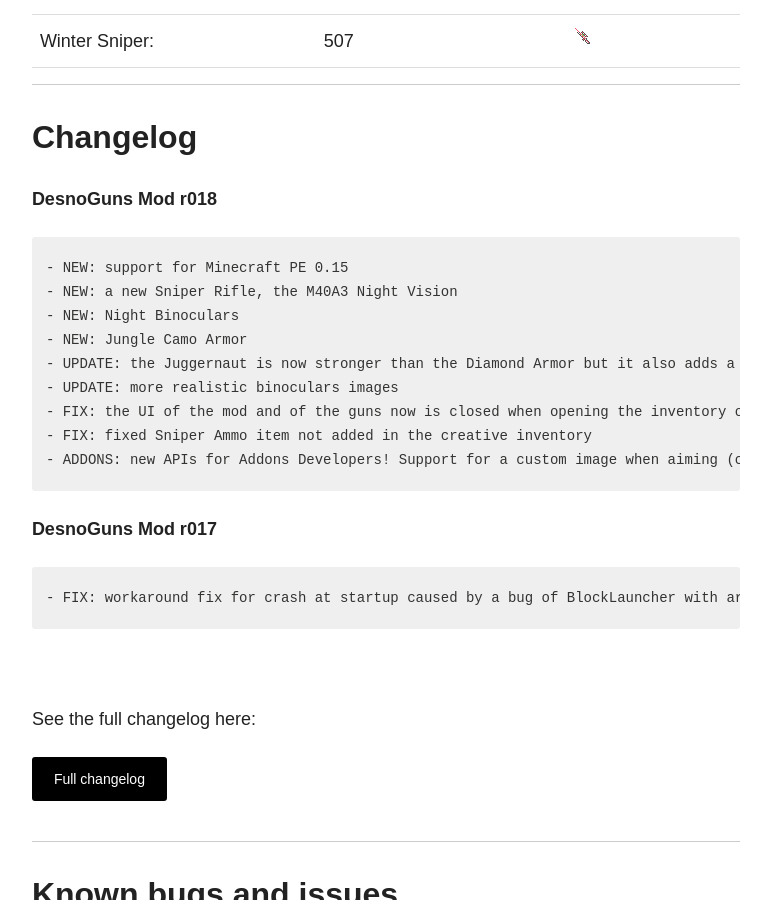
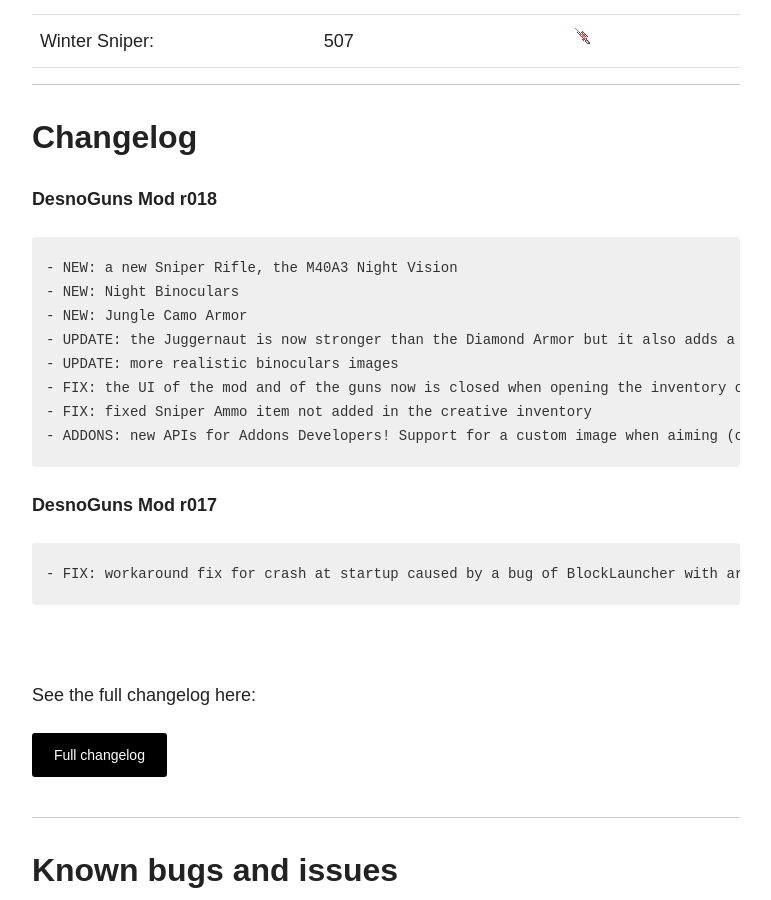
Before and after one commit to Desno365/Desno365.github.io, a Jekyll site: the page built from minecraft/desnoguns-mod/index.md, in a window 1280 px wide and 900 px high, scrolled down 13848 px. Shown: the whole window, without its empty margins (254-1025 px from the left). Built offline with Jekyll 4.4.1, drawn with Linux system fonts in a browser that asks for light colours; nearby versions of some CDN libraries; comment, search, counter and statistics services are not loaded.

Commit message:
Little changes in desnoguns changelog

```diff
--- a/minecraft/desnoguns-mod/full-changelog/changelog.html
+++ b/minecraft/desnoguns-mod/full-changelog/changelog.html
@@ -1,5 +1,4 @@
 <i>DesnoGuns Mod r018</i><br>
-- NEW: support for Minecraft PE 0.15<br>
 - NEW: a new Sniper Rifle, the M40A3 Night Vision<br>
 - NEW: Night Binoculars<br>
 - NEW: Jungle Camo Armor<br>
--- a/minecraft/desnoguns-mod/index.md
+++ b/minecraft/desnoguns-mod/index.md
@@ -189,7 +189,6 @@
 
 **DesnoGuns Mod r018**
 {% highlight text %}
-- NEW: support for Minecraft PE 0.15
 - NEW: a new Sniper Rifle, the M40A3 Night Vision
 - NEW: Night Binoculars
 - NEW: Jungle Camo Armor
```
Also changed, not shown: minecraft/desnoguns-mod/full-changelog/index.md (+0 -1 lines).
